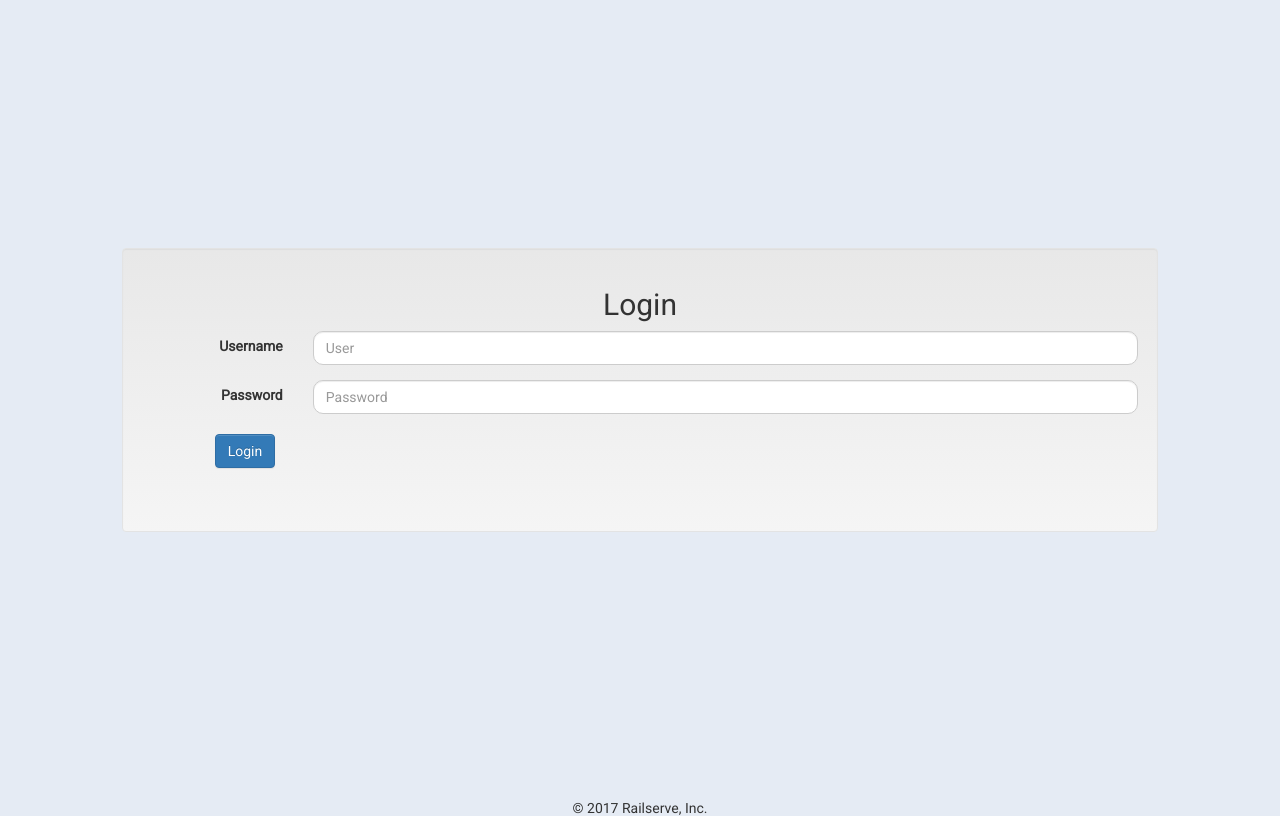
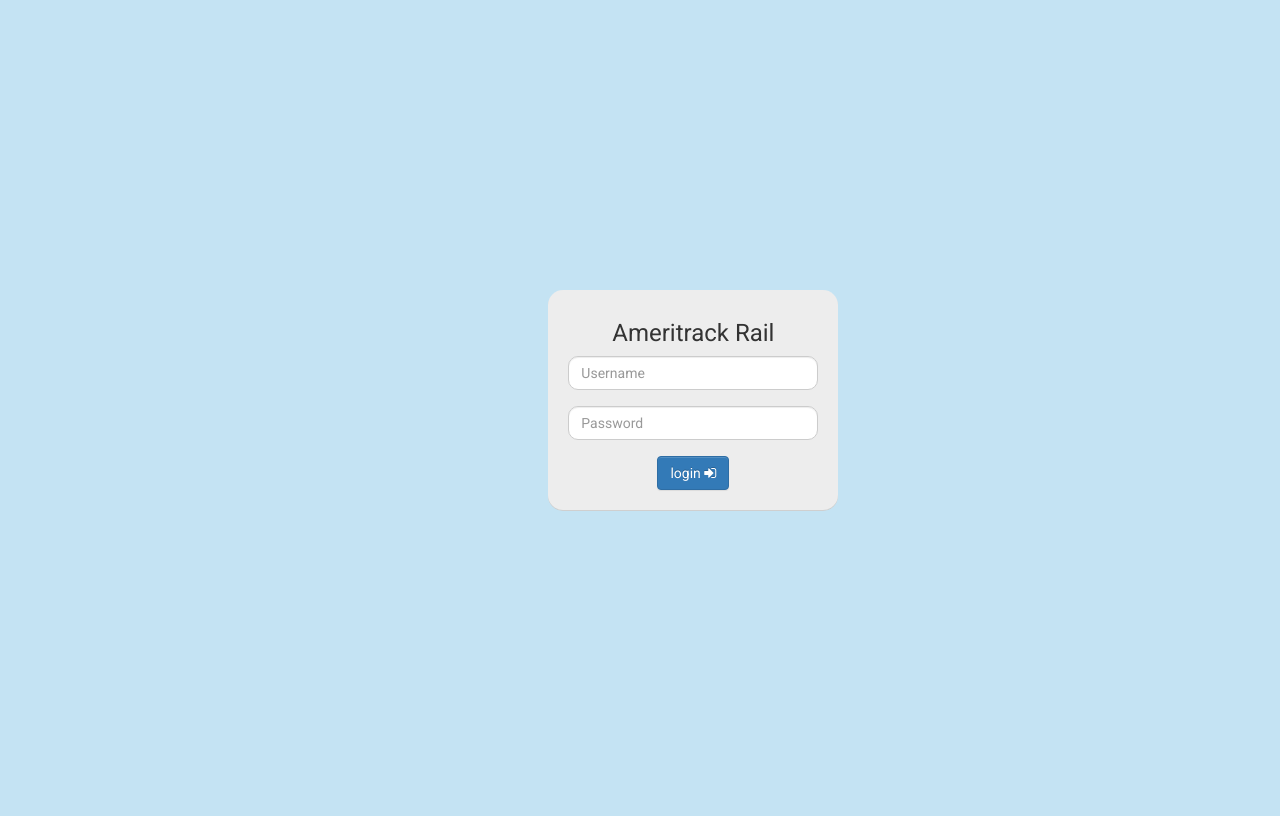
Before and after one commit to andersona151/AmTrack, a Django app: page /login in a window 1280 px wide. After the commit the page ends 511 px from the top, so only its background shows below. Run offline with Django 3.2, Linux system fonts and the light colour scheme; some libraries are stand-ins or nearby versions.

Commit message:
Merge branch 'TestBranch' of C:\Users\amagana286\Desktop\Desktop\AMTS\WebApp with conflicts.

```diff
--- a/WebApp/AMTS/templates/login.html
+++ b/WebApp/AMTS/templates/login.html
@@ -29,48 +29,35 @@
     </head>
 
 
-    <body style="background-color: #e5ebf4; height: 100%; margin: 0; padding: 0;">
+    <body style="background-color: #c4e3f3; height: 100%; margin: 0; padding: 0;">
+
+    <!--Pulling Awesome Font -->
+    <link href="//maxcdn.bootstrapcdn.com/font-awesome/4.2.0/css/font-awesome.min.css" rel="stylesheet">
+
+    <!-- TODO: Authentication for user login -->
     <div class="container-fluid">
         <div class="row-fluid">
-            <div class="col-lg-10 col-lg-offset-1">
-                <div class="well">
-                    <form class="form-horizontal" id="loginForm" method="post" action="{% url 'login' %}">
-                        {% csrf_token %}
-                        <input type="hidden" name="next" value="{{ next }}"/>
-                        <fieldset>
-                            <h2 style="text-align: center;">Login</h2>
-                            <div class="form-group">
-                                <label for="inputUsername" class="col-md-2 control-label">Username</label>
+            <div class="centering text-center">
+                <div class="col-md-offset-5 col-md-3">
+                    <div class="form-login">
+                        <h3>Ameritrack Rail</h3>
+                        <input type="text" id="userName" class="form-control input-md"
+                               placeholder="Username"/>
+                        </br>
+                        <input type="text" id="userPassword" class="form-control input-md"
+                               placeholder="Password"/>
+                        </br>
+                        <div class="wrapper">
+            <span class="group-btn">
+                <a href="#" class="btn btn-primary btn-md">login <i class="fa fa-sign-in"></i></a>
+            </span>
+                        </div>
+                    </div>
 
-                                <div class="col-md-10">
-                                    <input name="username" type="text" class="form-control" id="inputUsername"
-                                           placeholder="User">
-                                </div>
-                            </div>
-                            <div class="form-group">
-                                <label for="inputPassword" class="col-md-2 control-label">Password</label>
-
-                                <div class="col-md-10">
-                                    <input name="password" type="password" class="form-control" id="inputPassword"
-                                           placeholder="Password">
-                                </div>
-
-                                <div class="form-group">
-                                    <div class="col-md-10 col-md-offset-1" style="padding-top: 20px">
-                                        <button type="submit" class="btn btn-primary">Login</button>
-                                    </div>
-                                </div>
-                            </div>
-                        </fieldset>
-                    </form>
                 </div>
             </div>
         </div>
     </div>
-    <footer>
-        <p align="center">
-        &copy; 2017 Railserve, Inc.</p>
-    </footer>
     </body>
 
 {% endblock %}
--- a/WebApp/AMTS/templates/reports.html
+++ b/WebApp/AMTS/templates/reports.html
@@ -36,7 +36,7 @@
     <body style="background-color: #e5ebf4">
     <section class="header">
         <!-- Navbar -->
-        <nav class="navbar navbar-custom" style="margin-bottom: 0">
+        <nav class="navbar navbar-custom" style="margin-bottom: 0;">
             <div class="container-fluid">
                 <!-- Brand collapse / mobile display -->
                 <div class="navbar-header">
```
